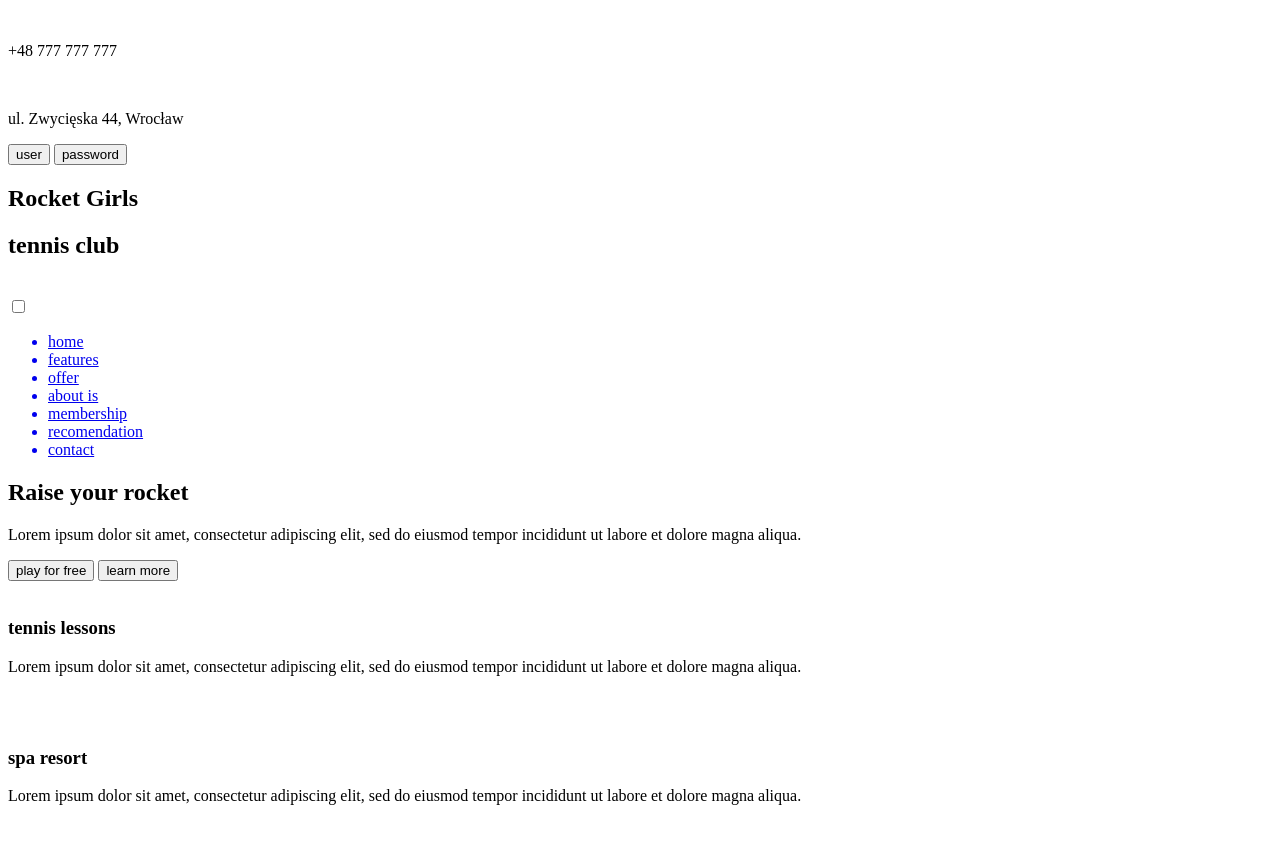
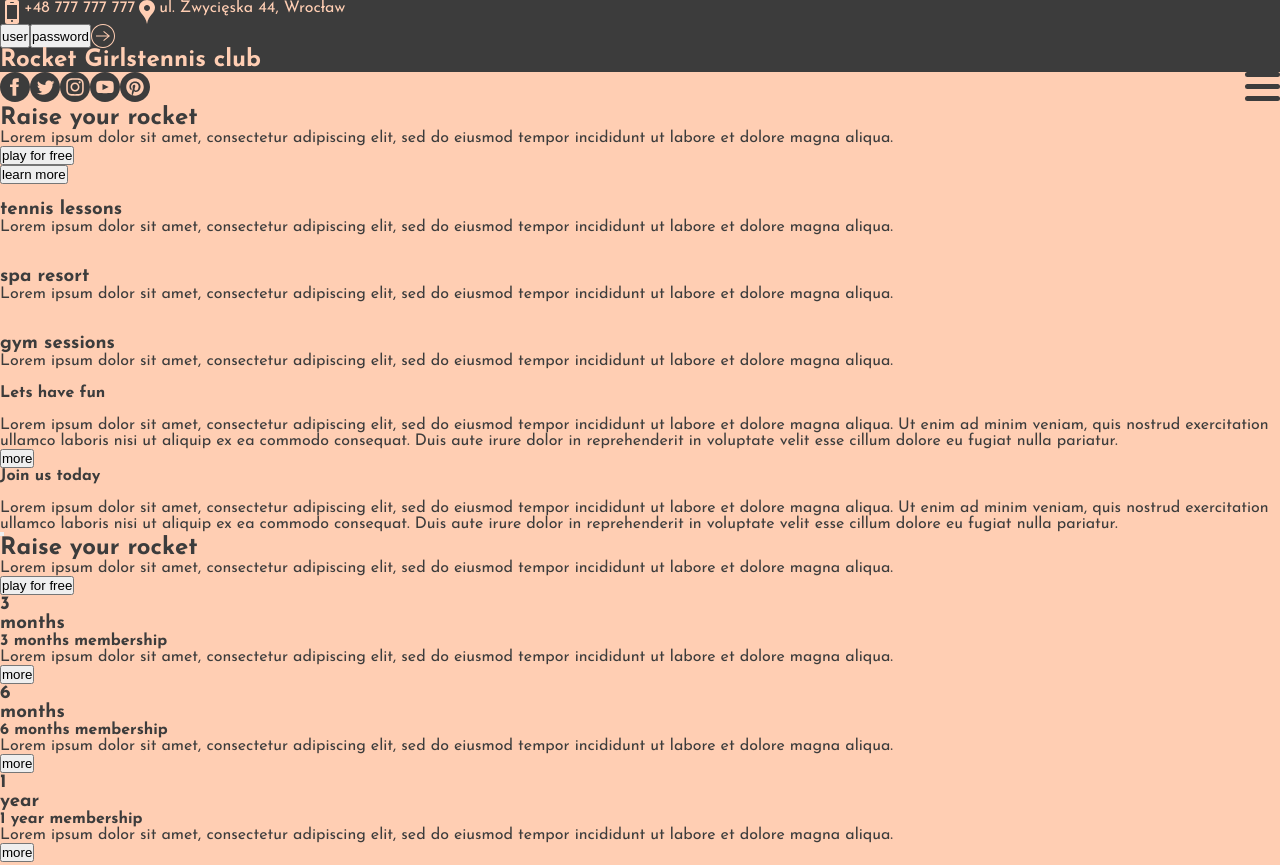
Before and after one commit to przemekstanisz/tenis-club, a plain HTML site: page index.html in a window 1280 px wide. Shown: the top 865 px of the page. Drawn offline with Linux system fonts and the light colour scheme.

Commit message:
header modifications

```diff
--- a/index.html
+++ b/index.html
@@ -14,15 +14,15 @@
         <header class="nav-bar">
             <div class="nav_top">
                 <div class="nav_contact">
-                    <img src="" alt="" class="nav_contact_img">
+                    <img src="images/contact-phone.svg" alt="" class="nav_contact_img">
                     <p class="nav_contact_text">+48 777 777 777</p>
-                    <img src="" alt="" class="nav_contact_img">
+                    <img src="images/contact-location.svg" alt="" class="nav_contact_img">
                     <p class="nav_contact_text">ul. Zwycięska 44, Wrocław</p>
                 </div>
                 <div class="nav_sign-in">
                 <button class="nav_sign-in_btn">user</button>
                 <button class="nav_sign-in_btn">password</button>
-                <img src="" alt="" class="nav_sign-in_img">
+                <img src="images/sign-in-arrow.svg" alt="" class="nav_sign-in_img">
                 </div>
             </div>
             <div class="nav_title">
@@ -31,13 +31,13 @@
             </div>
             <div class="nav_bottom">
                 <div class="nav_bottom_social">
-                    <img src="" alt="" class="social_img">
-                    <img src="" alt="" class="social_img">
-                    <img src="" alt="" class="social_img">
-                    <img src="" alt="" class="social_img">
-                    <img src="" alt="" class="social_img">
+                    <a class="nav_bottom_link" href="facebook.com" target="blank"><img src="images/social-fb.svg" alt="" class="social_img"></a>
+                    <a class="nav_bottom_link" href="facebook.com" target="blank"><img src="images/social-tw.svg" alt="" class="social_img"></a>
+                    <a class="nav_bottom_link" href="facebook.com" target="blank"><img src="images/social-ig.svg" alt="" class="social_img"></a>
+                    <a class="nav_bottom_link" href="facebook.com" target="blank"><img src="images/social-yt.svg" alt="" class="social_img"></a>
+                    <a class="nav_bottom_link" href="facebook.com" target="blank"><img src="images/social-pi.svg" alt="" class="social_img"></a>
                 </div>
-                <nav class="menu">
+                <nav class="menu" role="navigation">
                     <label class="menu_hamburger" for="toggle">
                         <div class="hamburger_container">
                             <span class="hamburger_element"></span>
@@ -48,15 +48,15 @@
 
                     <input type="checkbox" id="toggle"/>
 
-                    <ul class="menu">
+                    <ul class="menu_list">
 
-                        <a href="#home"><li>home</li></a>
-                        <a href="#features"><li>features</li></a>
-                        <a href="#offer"><li>offer</li></a>
-                        <a href="#about is"><li>about is</li></a>
-                        <a href="#membership"><li>membership</li></a>
-                        <a href="#recomendation"><li>recomendation</li></a>
-                        <a href="#contact"><li>contact</li></a>
+                        <a class="menu_link" href="#home"><li class="menu_item">home</li></a>
+                        <a class="menu_link" href="#features"><li class="menu_item">features</li></a>
+                        <a class="menu_link" href="#offer"><li class="menu_item">offer</li></a>
+                        <a class="menu_link" href="#about is"><li class="menu_item">about is</li></a>
+                        <a class="menu_link" href="#membership"><li class="menu_item">membership</li></a>
+                        <a class="menu_link" href="#recomendation"><li class="menu_item">recomendation</li></a>
+                        <a class="menu_link" href="#contact"><li class="menu_item">contact</li></a>
 
                     </ul>
                 </nav>
--- a/styles.css
+++ b/styles.css
@@ -3,6 +3,123 @@
 /*font-family: 'Dancing Script', cursive;
 font-family: 'Josefin Sans', sans-serif;*/
 
-.nav-title_main {
-    font-family: 'Dancing Script', cursive;
+* {
+    margin: 0;
+    padding: 0;
+    box-sizing: border-box;
 }
+
+:root {
+    font-size: 16px;
+    font-family: 'Josefin Sans', sans-serif;
+    color: var(--primary-dark);
+
+    --primary-dark: rgba(60, 60, 60, 1);
+    --primary-light: rgba(255, 206, 179, 1);
+}
+
+body {
+    background-color: var(--primary-light);
+}
+
+/* global */
+
+button {
+    display: block;
+}
+
+image {
+    display: block;
+}
+
+/* header */
+
+.nav_top {
+    display: flex;
+    flex-direction: column;
+    background-color: var(--primary-dark);
+    color: var(--primary-light);
+}
+
+.nav_contact {
+    display: flex;
+}
+
+.nav_sign-in {
+    display: flex;
+}
+
+.nav_title {
+    display: flex;
+    background-color: var(--primary-dark);
+    color: var(--primary-light);
+}
+
+.nav_bottom {
+    display: flex;
+}
+
+.nav_bottom_social {
+    display: flex;
+}
+
+/* hamburger menu*/
+
+                        .menu {
+                            width: 100%;
+                        }
+
+                        .menu_item {
+                            line-height: 3.5rem;
+                            margin: 0 1.5em;
+                        }
+
+                        .menu_list {
+                            text-align: right;
+                            width: 100%;
+                            display: none;
+                            list-style: none;
+                        }
+
+                        .menu_link {
+                            font-family: 'Dancing Script', cursive;
+                            font-size: 1rem;
+                            clear: right;
+                            text-decoration: none;
+                            display: block;
+                        }
+
+                        .menu_list a:hover,
+                        .menu_list a:focus {
+                            background: rgba(148, 139, 137, 1);
+                        }
+
+                        .menu_hamburger {
+                            float: right;
+                            display: block;
+                            cursor: pointer;
+                        }
+
+                        .hamburger_container {
+                            display: flex;
+                            flex-direction: column;
+                            justify-content: space-between;
+                            width: 35px;
+                            height: 29px;
+                        }
+
+                        .hamburger_element {
+                            display: block;
+                            width: 35px;
+                            height: 5px;
+                            border-radius: 10px;
+                            background-color: var(--primary-dark);
+                        }
+
+                        #toggle {
+                            display: none;
+                        }
+
+                        #toggle:checked + .menu_list {
+                            display: block;
+                        }
```
Also changed, not shown: images/contact-location.svg (added), images/contact-phone.svg (added), images/sign-in-arrow.svg (added), images/social-fb.svg (added), images/social-ig.svg (added), images/social-pi.svg (added), images/social-tw.svg (added), images/social-yt.svg (added).
